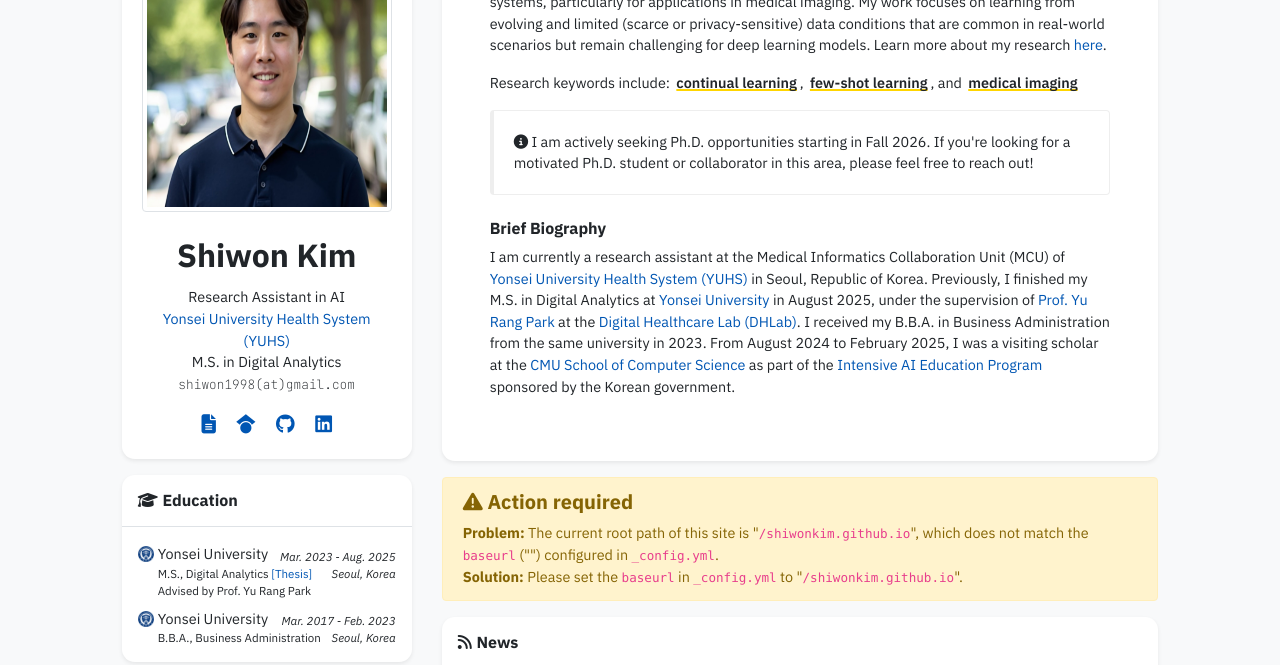
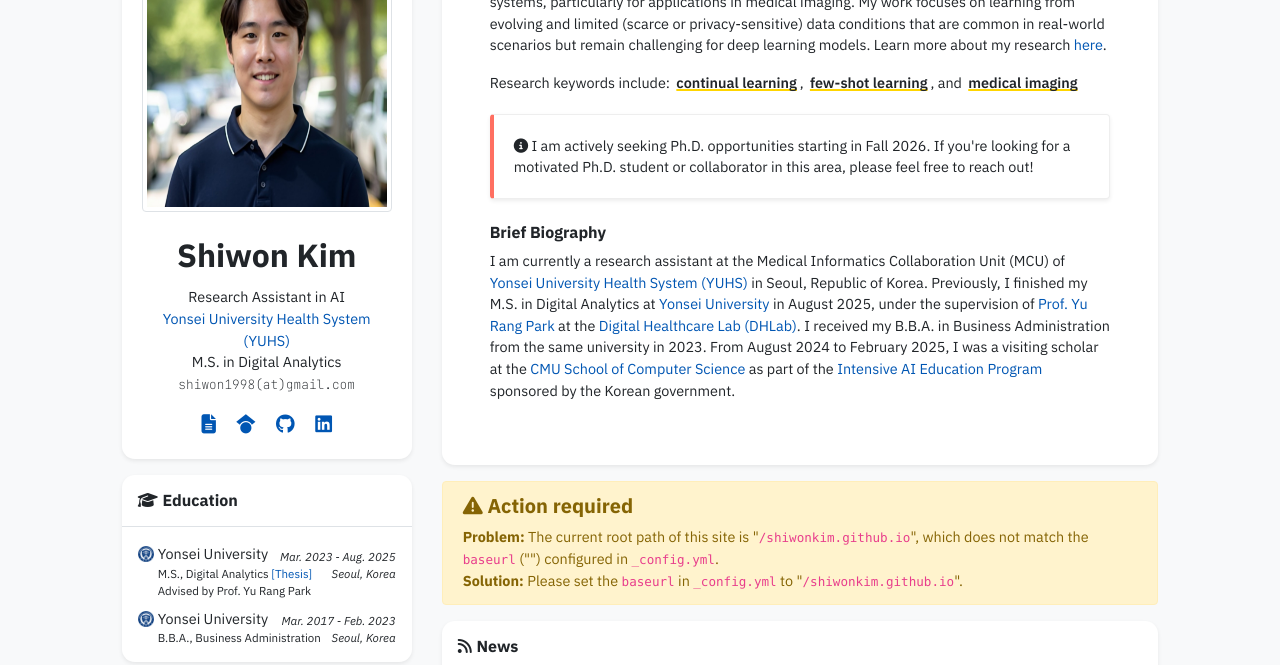
Before and after one commit to shiwonkim/shiwonkim.github.io, a Jekyll site: the page built from index.html, in a window 1280 px wide and 900 px high. Shown: the part 232-897 px from the top of the window. Built offline with Jekyll 4.4.1, drawn with Linux system fonts in a browser that asks for light colours; nearby versions of some CDN libraries; some web fonts are replaced; a style sheet for code colours, icons or effects is not loaded.

Commit message:
edit profile

```diff
--- a/_data/profile.yml
+++ b/_data/profile.yml
@@ -31,7 +31,7 @@
   <p>
     Research keywords include: <span class="text-hl">continual learning</span>, <span class="text-hl">few-shot learning</span>, and <span class="text-hl">medical imaging</span>
   </p>
-  <div class="bd-callout my-3">
+  <div class="bd-callout bd-callout-info bg-white shadow-sm">
     <i class="fas fa-info-circle"></i>
     I am actively seeking Ph.D. opportunities starting in Fall 2026.
     If you're looking for a motivated Ph.D. student or collaborator in this area, please feel free to reach out!
```
